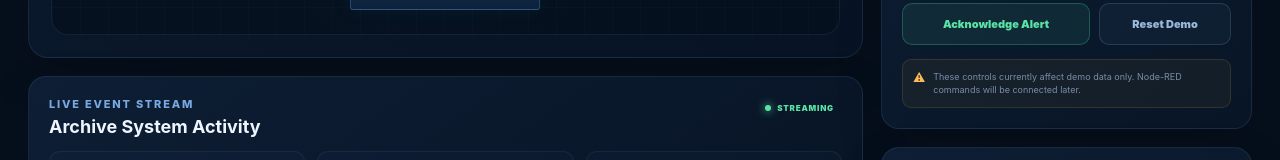
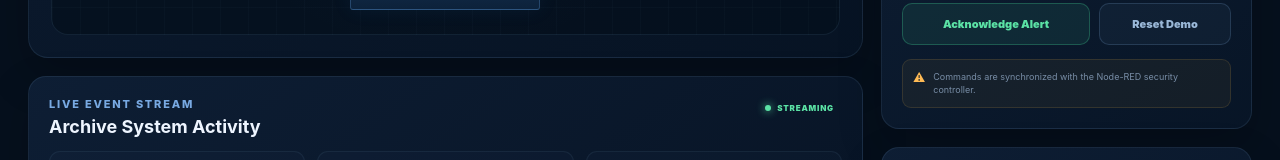
Before and after one commit to sds5525/ARTICOL-IoT-Project, a React (Vite) app: page / in a window 1280 px wide. Shown: the part 943-1103 px from the top of the page. Built offline with nearby package versions, Linux system fonts and the light colour scheme; no server answers.

Commit message:
function changes

```diff
--- a/src/App.jsx
+++ b/src/App.jsx
@@ -1,27 +1,43 @@
 import { useState } from "react";
 import "./App.css";
+
 import Dashboard from "./pages/Dashboard";
 import GalleryPage from "./pages/GalleryPage";
+
 import { museumData } from "./data/dummyData";
 
 function App() {
-  const [selectedGalleryId, setSelectedGalleryId] = useState(null);
+  const [selectedGalleryId, setSelectedGalleryId] =
+    useState(null);
 
-  const selectedGallery = museumData.galleries.find(
-    (gallery) => gallery.id === selectedGalleryId,
+  const [galleries, setGalleries] = useState(
+    structuredClone(museumData.galleries),
   );
 
   function openGallery(galleryId) {
     setSelectedGalleryId(galleryId);
-    window.scrollTo({ top: 0, behavior: "smooth" });
+
+    window.scrollTo({
+      top: 0,
+      behavior: "smooth",
+    });
   }
 
   function closeGallery() {
     setSelectedGalleryId(null);
-    window.scrollTo({ top: 0, behavior: "smooth" });
+
+    window.scrollTo({
+      top: 0,
+      behavior: "smooth",
+    });
   }
 
-  if (selectedGalleryId) {
+  const selectedGallery = galleries.find(
+    (gallery) =>
+      gallery.id === selectedGalleryId,
+  );
+
+  if (selectedGalleryId && selectedGallery) {
     return (
       <GalleryPage
         gallery={selectedGallery}
@@ -30,7 +46,13 @@ function App() {
     );
   }
 
-  return <Dashboard onOpenGallery={openGallery} />;
+  return (
+    <Dashboard
+      galleries={galleries}
+      setGalleries={setGalleries}
+      onOpenGallery={openGallery}
+    />
+  );
 }
 
 export default App;
--- a/src/components/ManualControls.jsx
+++ b/src/components/ManualControls.jsx
@@ -105,8 +105,8 @@ function ToggleSwitch({
           <span>⚠</span>
 
           <p>
-            These controls currently affect demo data only. Node-RED commands
-            will be connected later.
+            Commands are synchronized with the
+            Node-RED security controller.
           </p>
         </div>
       </section>
--- a/src/pages/Dashboard.jsx
+++ b/src/pages/Dashboard.jsx
@@ -5,10 +5,11 @@ import MuseumMap from "../components/MuseumMap";
 import ManualControls from "../components/ManualControls";
 import { museumData } from "../data/dummyData";
 
-function Dashboard({ onOpenGallery }) {
-  const [galleries, setGalleries] = useState(() =>
-    structuredClone(museumData.galleries),
-  );
+function Dashboard({
+  galleries,
+  setGalleries,
+  onOpenGallery,
+}) {
 
   const [galleryCRestricted, setGalleryCRestricted] = useState(
     museumData.galleryCRestricted,
@@ -58,6 +59,22 @@ function Dashboard({ onOpenGallery }) {
   distance: Number(
     sensorData.distance || 0,
   ),
+
+  status: sensorData.status,
+
+  threatScore: sensorData.threatScore,
+
+  artifactMoved:
+    sensorData.artifactMoved,
+
+  espOnline: sensorData.espOnline,
+
+  accessMode:
+    sensorData.accessMode ||
+    gallery.accessMode,
+
+  threatFactors:
+    sensorData.threatFactors || [],
 };
         }),
       );
@@ -184,9 +201,12 @@ function Dashboard({ onOpenGallery }) {
   }
 
   function resetDashboard() {
-    setGalleries(structuredClone(museumData.galleries));
-    setGalleryCRestricted(museumData.galleryCRestricted);
+  setGalleryCRestricted(
+    museumData.galleryCRestricted,
+  );
+
   setLockdown(false);
+
   setAlertAcknowledged(false);
 }
 
```
Lines whose indentation alone changed are shown as unchanged.
